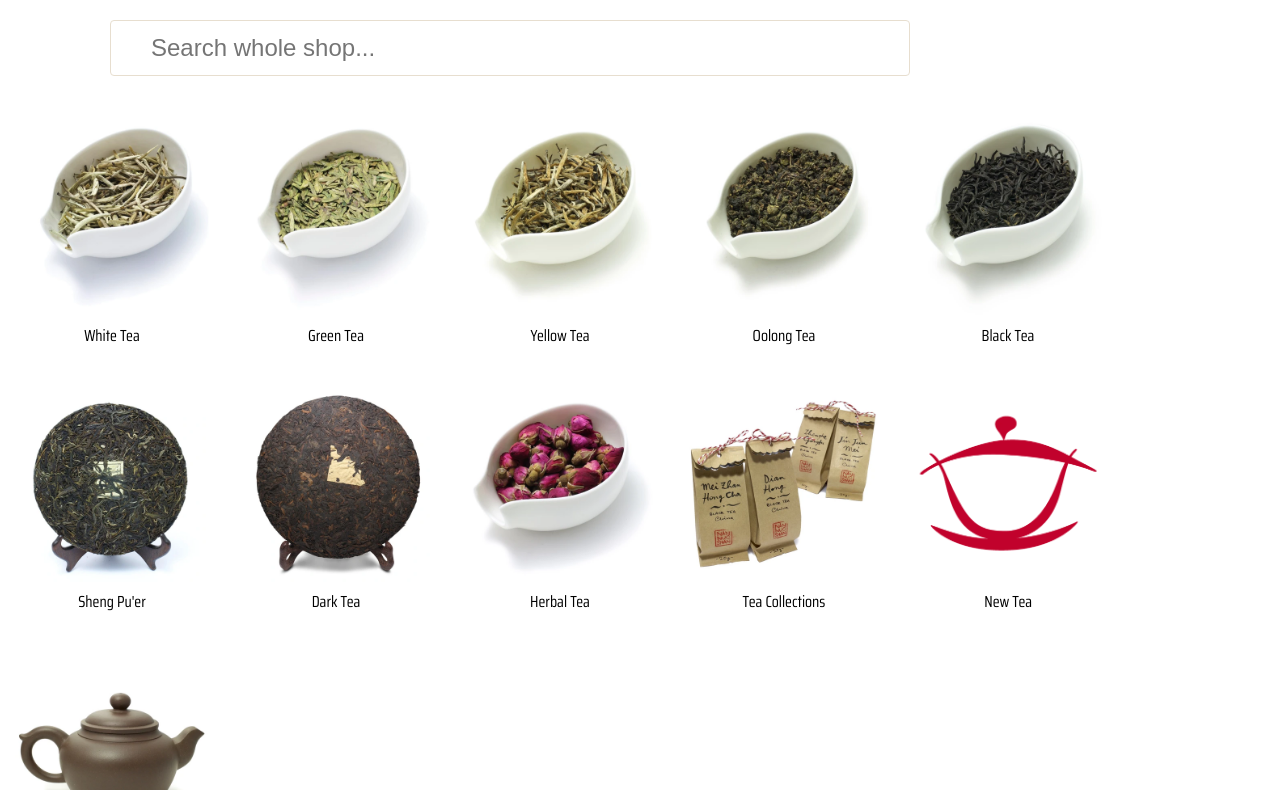
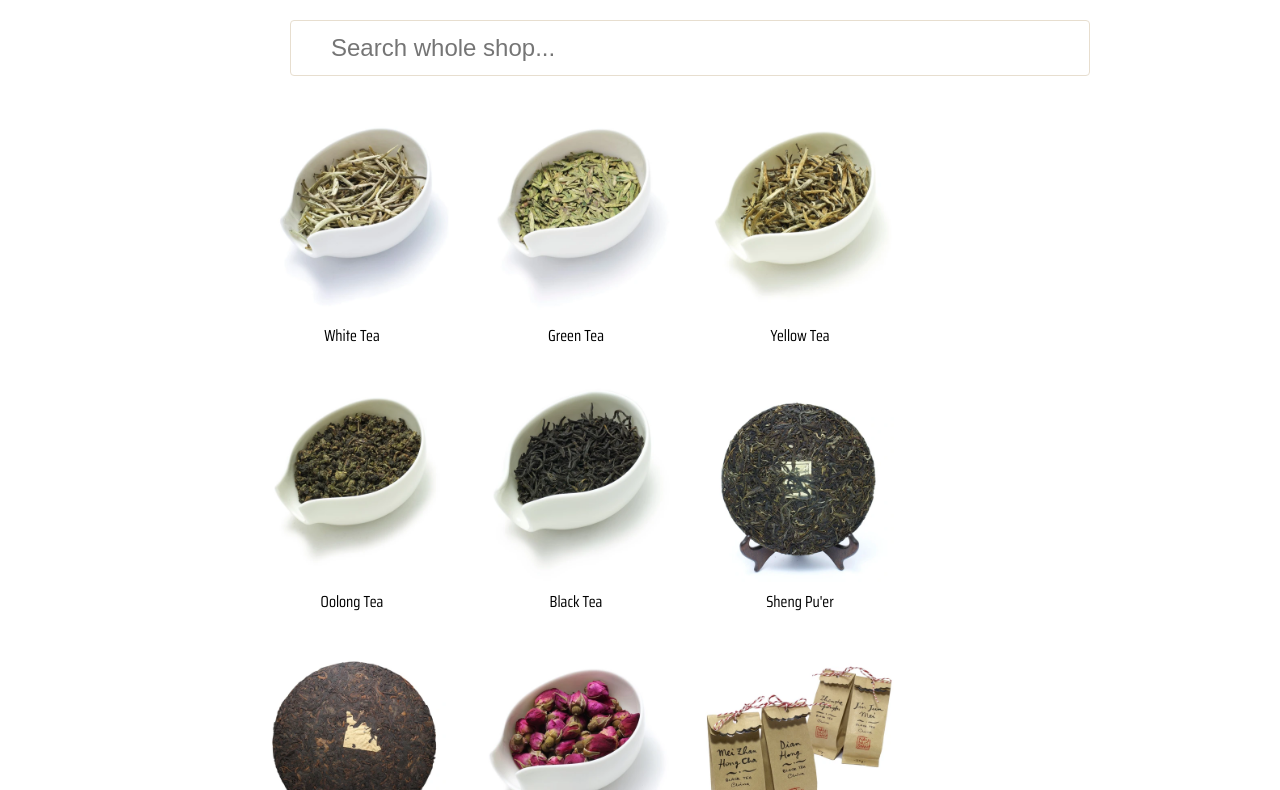
Before and after one commit to phrabos/nannuoshan-clone, a plain HTML site: page index.html in a window 1280 px wide. Shown: the part 206-996 px from the top of the page. Drawn offline with Linux system fonts and the light colour scheme.

Commit message:
set width to fixed 800px for tea images

```diff
--- a/index.html
+++ b/index.html
@@ -31,9 +31,10 @@
                 Tea Knowledge
             </a>
         </header>
-        <p>
+        <p class="searchbox">
             <input class="search" placeholder="Search whole shop...">
         </p>
+        <div class="middle">
             <section class="images">
                 <article class="teas">
                    <img src="./assets/white.png" height="194px">
@@ -80,6 +81,7 @@
                     <p  class="descript">Teaware</p>
                 </article>
             </section>
+        </div>
     </main>
 </body>
 </html>
--- a/style.css
+++ b/style.css
@@ -61,9 +61,22 @@ body {
     border-radius: 4px;
     font-size: 24px;
 }
+.searchbox {
+    display: flex;
+    justify-content: center;
+    align-items: center;
+}
+.middle {
+    display: flex;
+    justify-content: center;
+    align-items: center;
+
+}
 .images {
     display: flex;
     flex-wrap: wrap;
+    width: 800px;
+
 
 
 }
```
Lines whose indentation alone changed are shown as unchanged.
